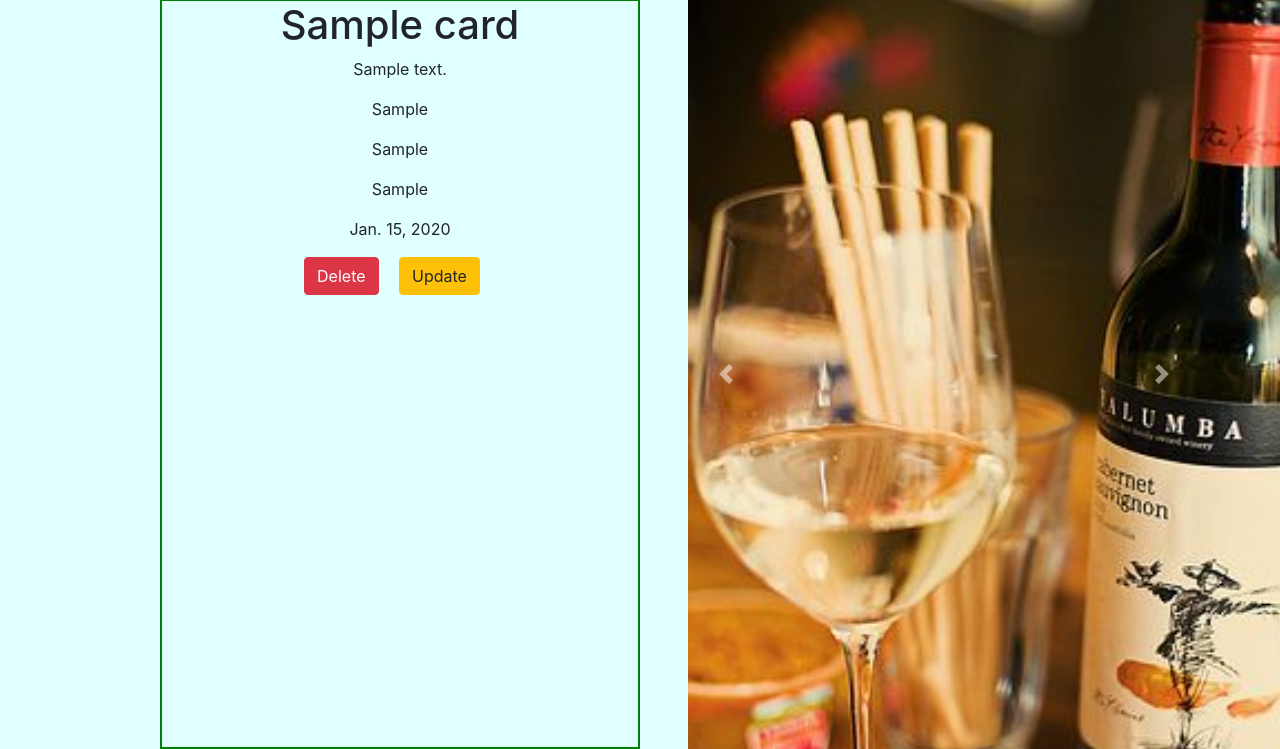
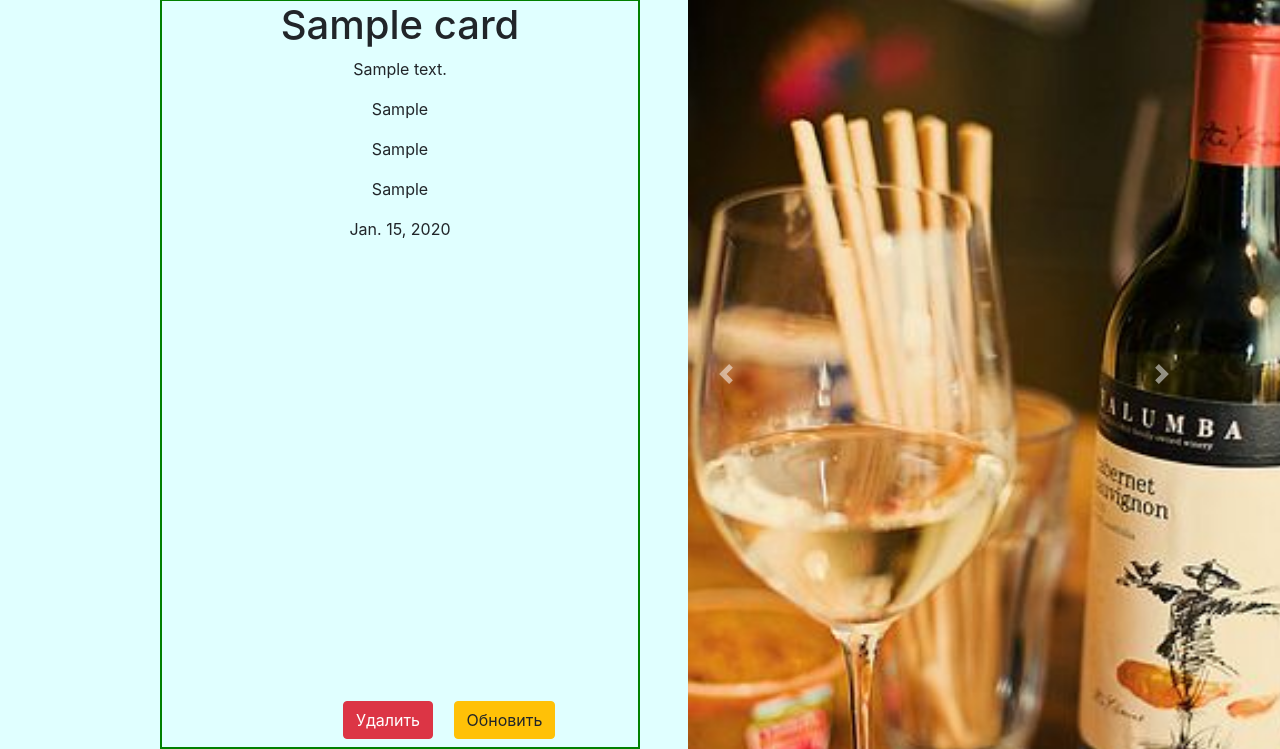
Before and after one commit to Alteyka/Fly-from-Earth, a Django app: page /flyfe/random_card/ in a window 1280 px wide; the page is wider, and only the part inside the window is pictured. Shown: the part 87-836 px from the top of that part. Run offline with Django 3.2, Linux system fonts and the light colour scheme; a user stored in the database is signed in; tables that the repository leaves empty hold one stand-in row (values such as "Sample post"); some libraries are stand-ins or nearby versions.

Commit message:
update card form was changed

```diff
--- a/flyfe/templates/flyfe/card_create.html
+++ b/flyfe/templates/flyfe/card_create.html
@@ -25,7 +25,6 @@
 
             <h4><span class="badge bg-light text-dark" style="margin-left: 43%">{{ form.body.label }}</span></h4>
             {{ form.body }}
-
             {{ form.slug }}
             {{ form.author }}
             <button type="submit" class="btn btn-success" style="margin-top: 1rem">Create Planet</button>
--- a/flyfe/templates/flyfe/card_detail.html
+++ b/flyfe/templates/flyfe/card_detail.html
@@ -27,8 +27,8 @@
             </p>
             {% if request.user.is_authenticated %}
             <div class="optional-buttons-card text-center">
-                <a class="btn btn-danger mr-3" href="{% url 'card_delete_url' slug=card.slug %}" role="button">Delete</a>
-                <a class="btn btn-warning mr-3" href="{{ card.get_update_url }}" role="button">Update</a>
+                <a class="btn btn-danger mr-3" href="{% url 'card_delete_url' slug=card.slug %}" role="button">Удалить</a>
+                <a class="btn btn-warning mr-3" href="{{ card.get_update_url }}" role="button">Обновить</a>
             </div>
             {% endif %}
         </div>
--- a/static/css/styles.css
+++ b/static/css/styles.css
@@ -29,6 +29,7 @@ div .form-group ul {
   width: 40%;
   border: 2px solid green;
   margin: 0 1rem 0 10rem;
+  position: relative;
 }
 
 .card-content-text h1 {
@@ -59,7 +60,10 @@ div .form-group ul {
 }
 
 .optional-buttons-card {
-    padding-bottom: 0.5rem;
+    margin-bottom: 0.5rem;
+    position: absolute;
+    bottom: 0;
+    margin-left: 38%;
 }
 
 .card-delete-box {
--- a/templates/base.html
+++ b/templates/base.html
@@ -33,7 +33,7 @@
                     <h4 style="color: black; position: absolute; right: 110px">{{ user.username }}</h4>
                 {% else %}
                     <a class="btn btn-success mr-3" href="{% url 'start_page_url' %}" role="button">To main</a>
-                    <a class="btn btn-success mr-3" href="{% url 'cards_list_url' %}" role="button">Wines</a>
+<!--                    <a class="btn btn-success mr-3" href="{% url 'cards_list_url' %}" role="button">Wines</a>-->
                     <a class="btn btn-info" style="position: absolute; right: 115px" href="{% url 'login_view_url' %}" role="button">Login</a>
                     <a class="btn btn-info" style="position: absolute; right: 15px" href="{% url 'signup_view_url' %}" role="button">Register</a>
                 {% endif %}
```
Also changed, not shown: flyfe/templates/flyfe/card_update_form.html (+41 -20 lines).
